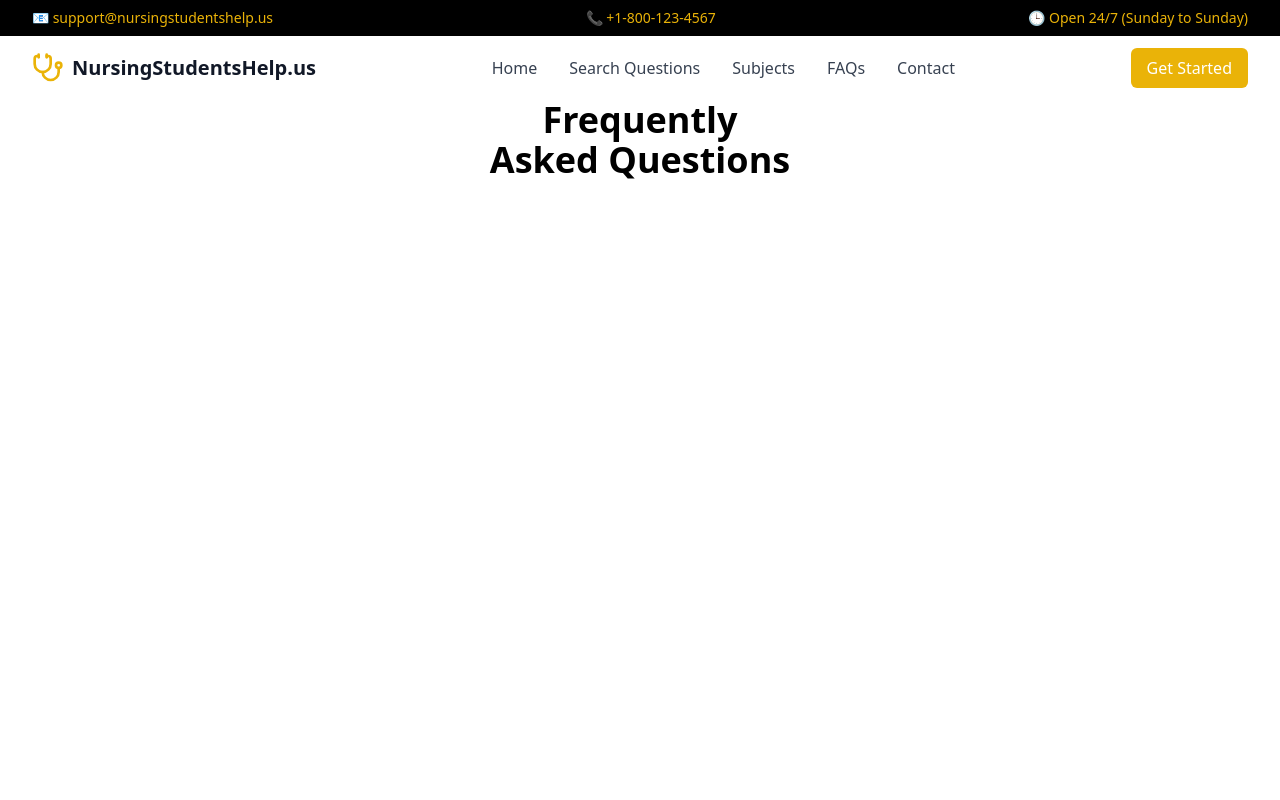
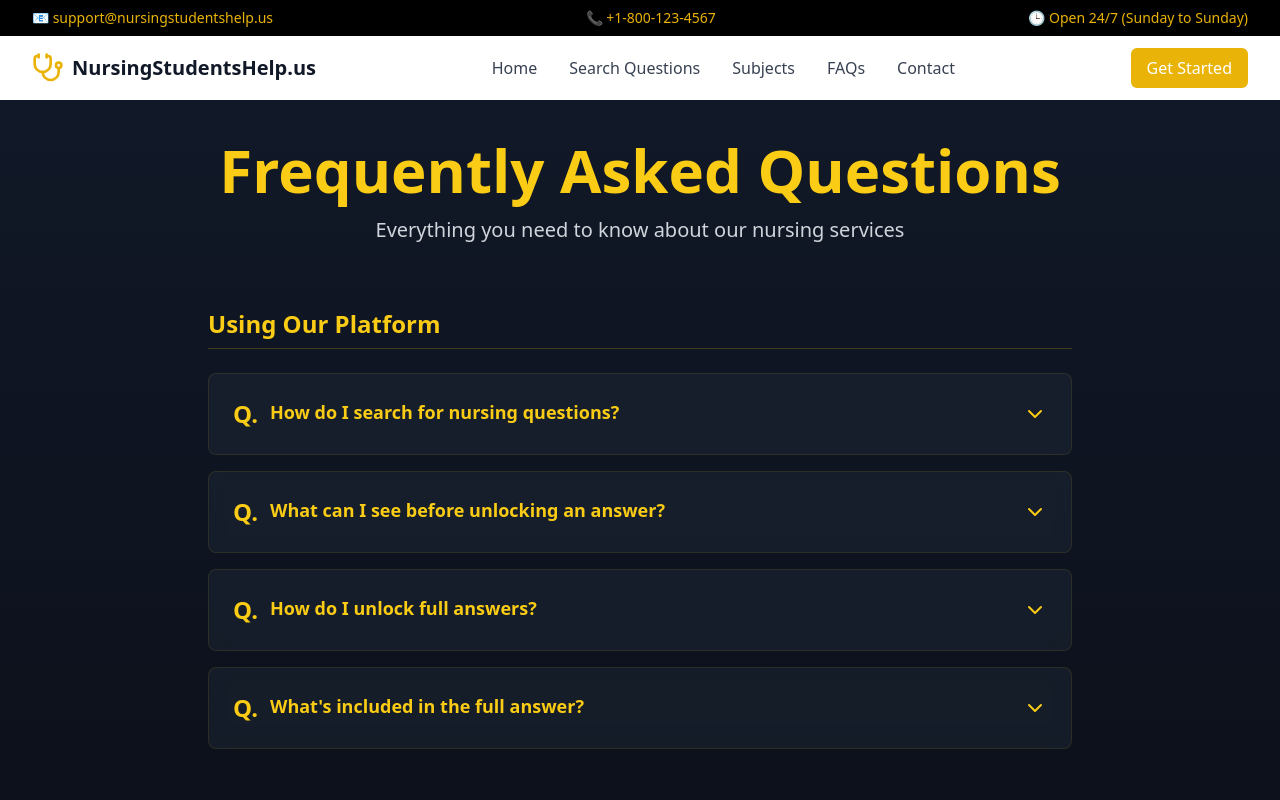
Before and after one commit to Mwangea/nursing-students-help, a React (Vite) app in the folder frontend/: page /faq in a window 1280 px wide. Shown: the top 800 px of the page. Built offline with nearby package versions, Linux system fonts and the light colour scheme.

Commit message:
feat: faq page complete

```diff
--- /dev/null
+++ b/frontend/src/components/card/FAQSection.tsx
@@ -0,0 +1,54 @@
+import { useState } from 'react';
+import { ChevronDown, ChevronUp } from 'lucide-react';
+import { FAQItem } from '../../constants/faq';
+
+interface FAQSectionProps {
+  title: string;
+  questions: FAQItem[];
+}
+
+export function FAQSection({ title, questions }: FAQSectionProps) {
+  const [openIndex, setOpenIndex] = useState<number | null>(null);
+
+  const toggleQuestion = (index: number) => {
+    setOpenIndex(openIndex === index ? null : index);
+  };
+
+  return (
+    <div className="mb-12  lg:mx-auto">
+      <h2 className="text-2xl font-bold mb-6 text-yellow-400 border-b border-yellow-400/20 pb-2">
+        {title}
+      </h2>
+      <div className="space-y-4">
+        {questions.map((item, index) => (
+          <div
+            key={index}
+            className="bg-gray-800/50 backdrop-blur rounded-lg border border-yellow-400/10 hover:border-yellow-400/20 transition-all duration-300"
+          >
+            <button
+              onClick={() => toggleQuestion(index)}
+              className="w-full text-left p-6 flex items-start justify-between gap-4"
+            >
+              <div className="flex items-start gap-3 flex-1">
+                <span className="text-2xl font-bold text-yellow-400">Q.</span>
+                <h3 className="text-lg font-semibold text-yellow-400">
+                  {item.question}
+                </h3>
+              </div>
+              {openIndex === index ? (
+                <ChevronUp className="w-6 h-6 text-yellow-400 flex-shrink-0 mt-1" />
+              ) : (
+                <ChevronDown className="w-6 h-6 text-yellow-400 flex-shrink-0 mt-1" />
+              )}
+            </button>
+            {openIndex === index && (
+              <div className="px-6 pb-6 text-gray-300 ml-8">
+                {item.answer}
+              </div>
+            )}
+          </div>
+        ))}
+      </div>
+    </div>
+  );
+}
--- /dev/null
+++ b/frontend/src/constants/faq.ts
@@ -0,0 +1,9 @@
+export interface FAQItem {
+    question: string;
+    answer: string;
+  }
+
+  export interface FAQSection {
+    title: string;
+    questions: FAQItem[];
+  }
--- /dev/null
+++ b/frontend/src/data/faqData.ts
@@ -0,0 +1,89 @@
+import { FAQSection } from "../constants/faq";
+
+export const faqData: FAQSection[] = [
+  {
+    title: "Using Our Platform",
+    questions: [
+      {
+        question: "How do I search for nursing questions?",
+        answer: "Our dynamic search bar allows you to find questions instantly. Simply start typing keywords, and you'll see suggestions appear. You can search by topic, concept, or specific terms. Our smart search understands nursing terminology and common abbreviations."
+      },
+      {
+        question: "What can I see before unlocking an answer?",
+        answer: "For each question, you'll see a detailed preview including the full question, related nursing topics, and a teaser of the answer. This helps you determine if the content matches your needs before unlocking the full detailed answer."
+      },
+      {
+        question: "How do I unlock full answers?",
+        answer: "To access complete answers, simply click the 'Unlock Full Answer' button. If you're not logged in, you'll be prompted to create an account or sign in. Once unlocked, you'll have permanent access to the answer in your account."
+      },
+      {
+        question: "What's included in the full answer?",
+        answer: "Full answers include comprehensive explanations, relevant nursing theories, evidence-based practices, clinical rationales, and references. Many answers also include diagrams, charts, and real-world clinical examples."
+      }
+    ]
+  },
+  {
+    title: "Assignment Services",
+    questions: [
+      {
+        question: "How do I submit my nursing assignment?",
+        answer: "Simply click the 'Submit Your Assignment' button, fill out the detailed form with your requirements, upload any relevant files, and our team will review it immediately. We'll provide a custom quote based on the complexity and deadline of your assignment."
+      },
+      {
+        question: "What types of nursing assignments do you handle?",
+        answer: "We handle all types of nursing assignments including case studies, care plans, research papers, SOAP notes, clinical reflections, evidence-based practice papers, and more. Our experts are experienced in both theoretical and practical nursing assignments."
+      },
+      {
+        question: "How do you ensure assignment quality?",
+        answer: "Each assignment is handled by qualified nursing professionals with relevant clinical experience. We follow a strict quality control process including plagiarism checks, clinical accuracy review, and formatting according to required standards (APA, Harvard, etc.)."
+      }
+    ]
+  },
+  {
+    title: "Account Features",
+    questions: [
+      {
+        question: "What are the benefits of creating an account?",
+        answer: "With an account, you can: save favorite questions, access your unlocked answers anytime, track your search history, receive personalized question recommendations, and manage your subscriptions all in one place."
+      },
+      {
+        question: "How do I access my unlocked answers?",
+        answer: "All your unlocked answers are saved in your personal dashboard. You can organize them by subject, date, or create custom collections. Your access never expires, and you can review them anytime."
+      },
+      {
+        question: "Can I share unlocked answers with my study group?",
+        answer: "While answers are for personal use, you can share question links with others. They'll see the question and teaser, but will need their own account to unlock the full answer. This helps maintain the quality and value of our platform."
+      }
+    ]
+  },
+  {
+    title: "Pricing & Payment",
+    questions: [
+      {
+        question: "How is assignment pricing determined?",
+        answer: "Pricing is customized based on several factors: assignment type, word count, complexity, research requirements, and deadline. We provide transparent quotes with no hidden fees. Rush orders or complex clinical cases may incur additional charges."
+      },
+      {
+        question: "What payment methods do you accept?",
+        answer: "We accept all major credit cards, PayPal, and bank transfers. All payments are processed through secure, encrypted channels. We offer installment options for large projects."
+      }
+    ]
+  },
+  {
+    title: "Support & Help",
+    questions: [
+      {
+        question: "What if I can't find the answer I'm looking for?",
+        answer: "If you can't find a specific answer, use our 'Request Answer' feature. Our nursing experts will create a detailed response within 24 hours. You can also contact our support team for help with your search."
+      },
+      {
+        question: "How can I track my assignment progress?",
+        answer: "Once your assignment is confirmed, you'll receive regular updates through our platform. You can also chat directly with your assigned expert for questions or clarifications."
+      },
+      {
+        question: "Is there a mobile app available?",
+        answer: "COMING SOON."
+      }
+    ]
+  }
+];
--- a/frontend/src/pages/FAQ.tsx
+++ b/frontend/src/pages/FAQ.tsx
@@ -1,16 +1,30 @@
-
+import { FAQSection } from "../components/card/FAQSection";
+import { faqData } from "../data/faqData";
 
 const FAQ = () => {
   return (
-    <div className="relative bg-white w-full min-h-screen overflow-hidden text-left text-black font-sans">
-      <div className="absolute top-0 w-full text-center text-4xl font-extrabold">
-        <div>
-          <p>Frequently</p>
-          <p>Asked Questions</p>
+    <div className="min-h-screen bg-gradient-to-b from-gray-900 to-black">
+      <div className="bg-gradient-to-b from-gray-900 to-black pt-10 pb-8">
+        <div className="container mx-auto px-4 text-center">
+          <h1 className="text-4xl md:text-6xl font-bold text-yellow-400 mb-4">
+            Frequently Asked Questions
+          </h1>
+          <p className="text-xl text-gray-300 mb-4">
+            Everything you need to know about our nursing services
+          </p>
         </div>
-        </div>
-        </div>
-  )
-}
+        <div className="container mx-auto px-4 py-12 max-w-4xl">
+       {faqData.map((section, index) => (
+          <FAQSection
+            key={index}
+            title={section.title}
+            questions={section.questions}
+          />
+        ))}
+       </div>
+      </div>
+    </div>
+  );
+};
 
-export default FAQ
+export default FAQ;
--- /dev/null
+++ b/frontend/src/pages/SearchQuiz.tsx
@@ -0,0 +1,8 @@
+
+const SearchQuiz = () => {
+  return (
+    <div>SearchQuiz</div>
+  )
+}
+
+export default SearchQuiz
--- /dev/null
+++ b/frontend/src/pages/Subjects.tsx
@@ -0,0 +1,9 @@
+
+
+const Subjects = () => {
+  return (
+    <div>Subjects</div>
+  )
+}
+
+export default Subjects
--- a/frontend/src/routes/AppRoutes.tsx
+++ b/frontend/src/routes/AppRoutes.tsx
@@ -11,6 +11,8 @@ import FAQ from "../pages/FAQ";
 import { Register } from "../components/auth/Register";
 import { Login } from "../components/auth/Login";
 import { ForgotPassword } from "../components/auth/ForgotPassword";
+import SearchQuiz from "../pages/SearchQuiz";
+import Subjects from "../pages/Subjects";
 
 const AppRoutes = () => {
   return (
@@ -25,6 +27,8 @@ const AppRoutes = () => {
       <Route path="/login" element={<Login />} />
       <Route path="/register" element={<Register />} />
       <Route path="/forgot-password" element={<ForgotPassword />} />
+      <Route path="/search-questions" element={<SearchQuiz />} />
+      <Route path="/subjects" element={<Subjects />} />
     </Routes>
   );
 };
```
